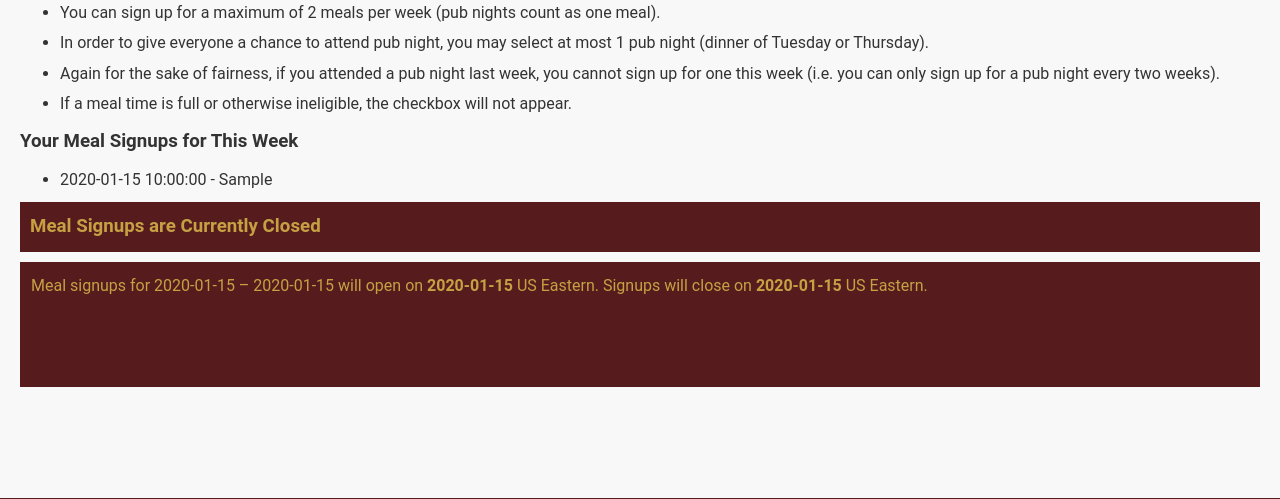
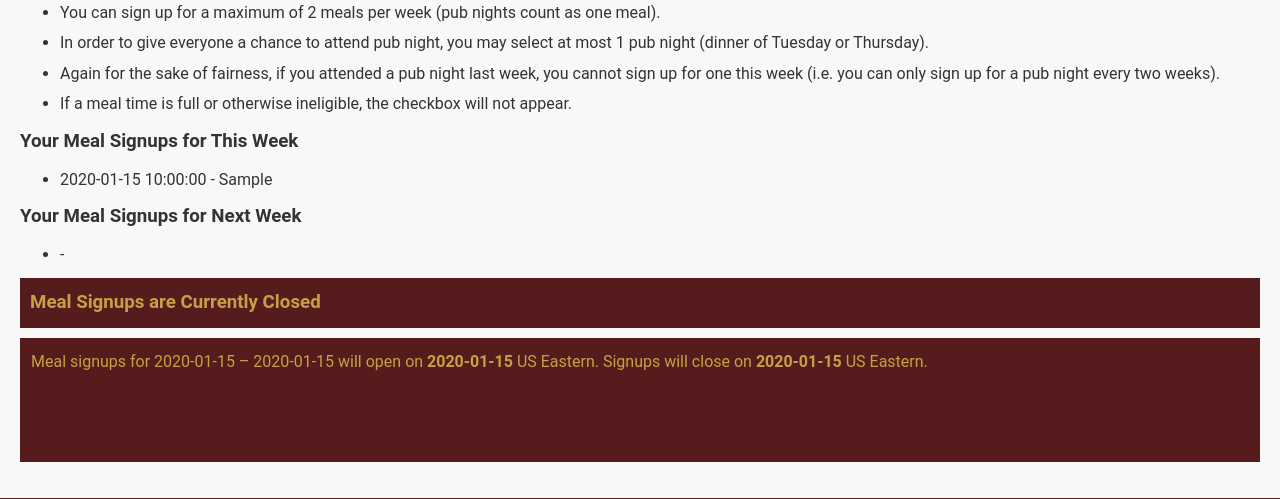
Before and after one commit to conjfrnk/charter-meals, a Flask app: template templates/index.html in a window 1280 px wide. Shown: the part 260-759 px from the top of the page. Run offline with Flask 3, Linux system fonts and the light colour scheme; the template is opened without the code that fills it: most values are stand-ins (such as "Sample title", 1, 10 or a date in 2020); data that the repository does not hold is empty.

Commit message:
redirect for admin, show signups when closed

```diff
--- a/app.py
+++ b/app.py
@@ -306,6 +306,18 @@
 
 
 # ---------------------------
+# Enforce Admin Login on All Admin Routes
+# ---------------------------
+@app.before_request
+def require_admin_for_admin_routes():
+    # If the request path starts with /admin and the endpoint is not "admin_login",
+    # ensure an admin is logged in.
+    if request.path.startswith("/admin") and request.endpoint != "admin_login":
+        if "admin_username" not in session:
+            return redirect(url_for("admin_login"))
+
+
+# ---------------------------
 # Admin Authentication Routes
 # ---------------------------
 @app.route("/admin/login", methods=["GET", "POST"])
@@ -327,6 +339,7 @@
 
 
 @app.route("/admin/logout")
+@admin_required
 def admin_logout():
     session.pop("admin_username", None)
     flash("Admin logged out.", "info")
@@ -630,7 +643,6 @@
         (session["netid"], next_monday.isoformat(), next_sunday.isoformat()),
     )
     manual_pub_info = cur.fetchone()
-    # --- NEW: If manual_pub_info exists, add dayname for banner ---
     if manual_pub_info:
         d = datetime.strptime(manual_pub_info["date"], "%Y-%m-%d").date()
         manual_pub_info = dict(manual_pub_info)
@@ -750,6 +762,7 @@
         user_has_pub_selected=user_has_pub_selected,
         user_has_pub_current=user_has_pub_current,
         manual_pub_info=manual_pub_info,
+        meal_slots_dict=meal_slots_dict,  # Added so the template can display user's next-week signups when signups are closed.
     )
 
 
@@ -885,7 +898,6 @@
 @app.route("/meal_counts")
 def meal_counts():
     db = get_db()
-    # Only return counts for meal_slots for next week (the ones shown on the user page)
     today = date.today()
     next_monday = today - timedelta(days=today.weekday()) + timedelta(days=7)
     next_sunday = next_monday + timedelta(days=6)
--- a/templates/index.html
+++ b/templates/index.html
@@ -80,6 +80,15 @@
   </form>
 {% else %}
   <!-- When signups are closed -->
+  {% if user_reservations %}
+    <h3>Your Meal Signups for Next Week</h3>
+    <ul>
+      {% for slot_id in user_reservations %}
+        {% set slot = meal_slots_dict[slot_id] %}
+        <li>{{ slot.date }} - {{ slot.meal_type|capitalize }}{% if slot.meal_type|lower == "dinner" and (slot.date|weekday in [1,3]) %} (pub night){% endif %}</li>
+      {% endfor %}
+    </ul>
+  {% endif %}
   <h3 class="banner"><span class="highlight">Meal Signups are Currently Closed</span></h3>
   <div id="signup-info" class="banner-info">
     {% if meal_period_start and meal_period_end and next_signup_open and next_signup_close %}
```
